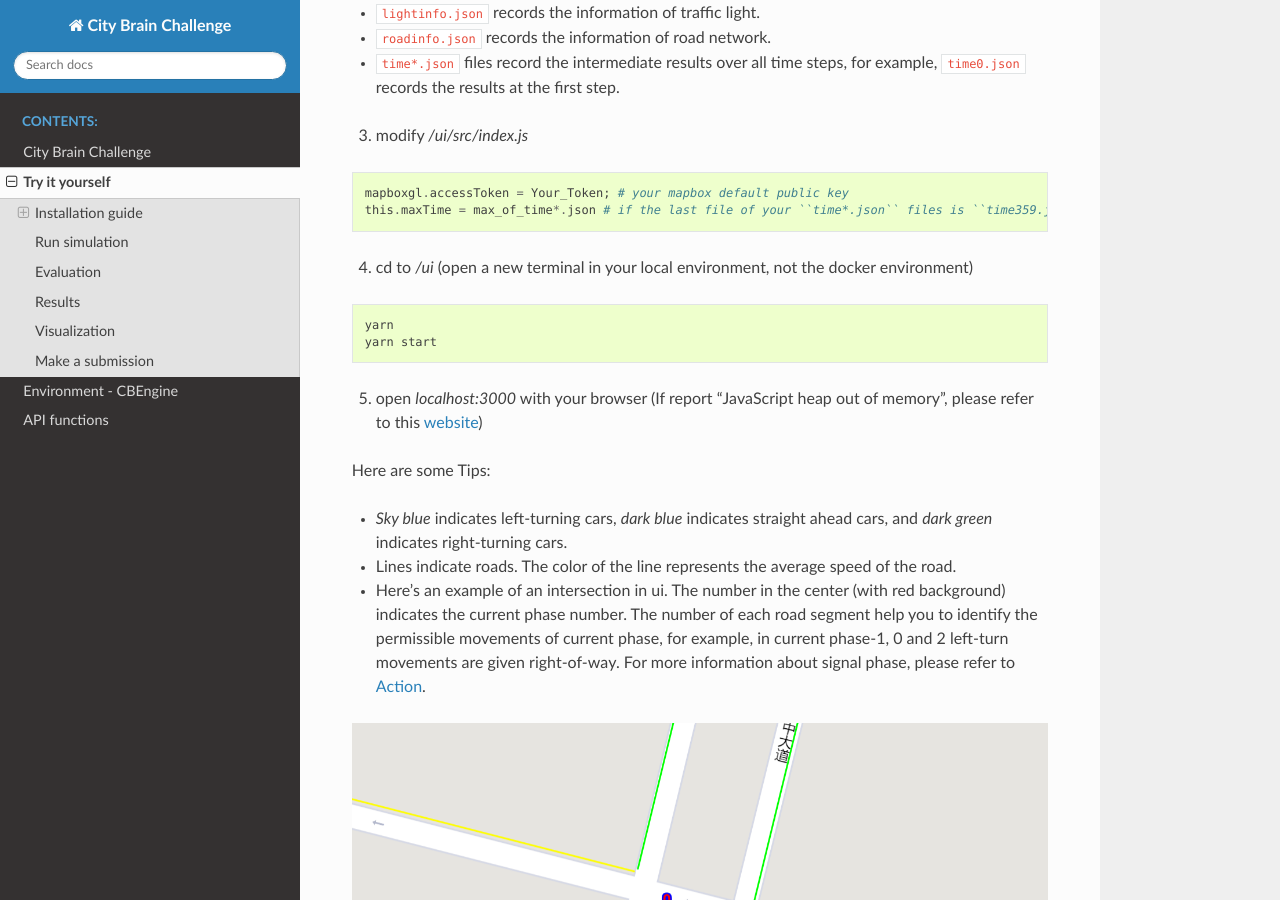
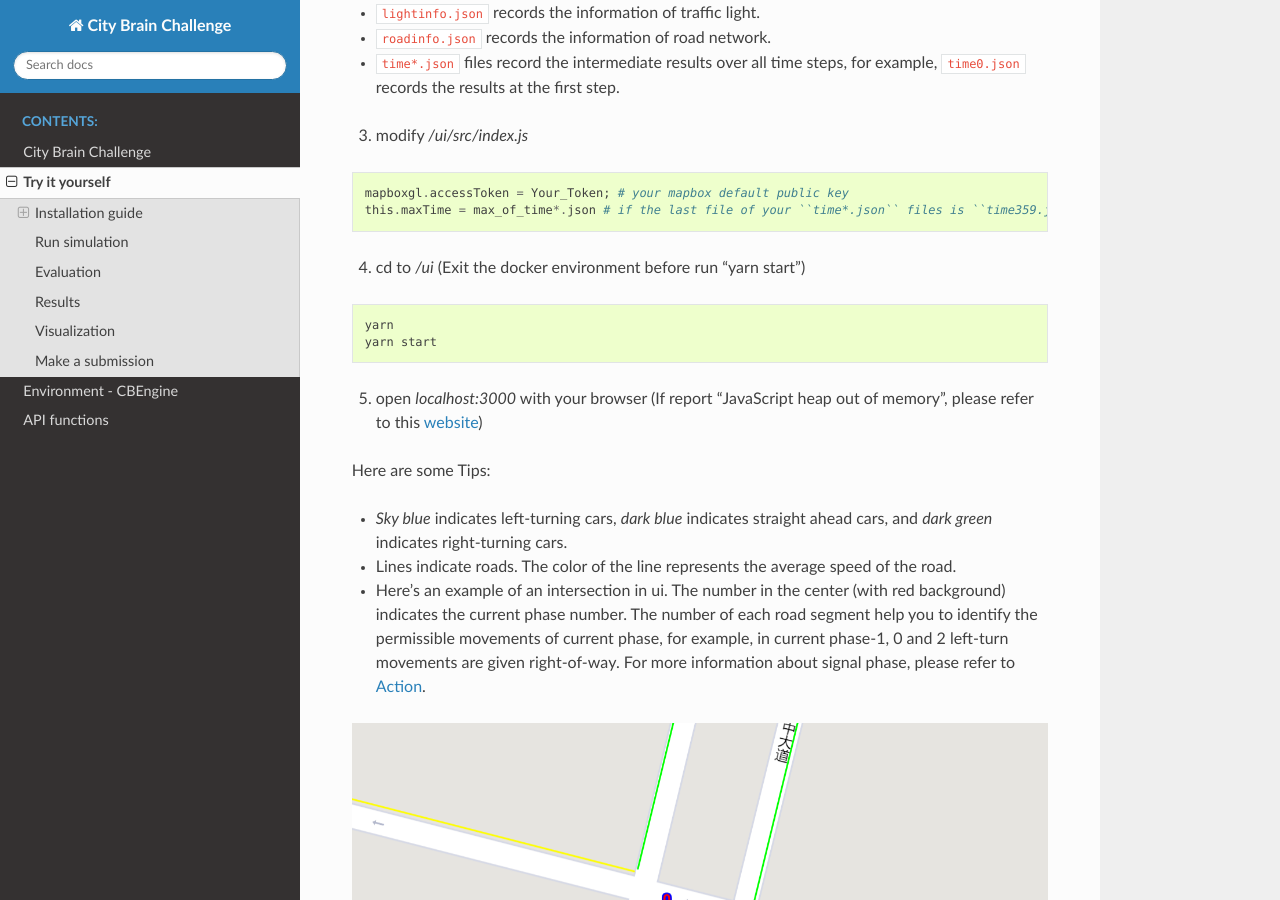
Before and after one commit to CityBrainChallenge/KDDCup2021-CityBrainChallenge, a Sphinx documentation site: the page built from docs/try-it-yourself.rst, in a window 1280 px wide and 900 px high, scrolled down 4084 px. Built offline with Sphinx 7.4.7 and the Read the Docs theme 2.0.0, drawn with Linux system fonts in a browser that asks for light colours.

Commit message:
Update try-it-yourself.rst

```diff
--- a/docs/try-it-yourself.rst
+++ b/docs/try-it-yourself.rst
@@ -232,7 +232,7 @@ You can visualize the replay of your intermediate results after your solution be
     mapboxgl.accessToken = Your_Token; # your mapbox default public key
     this.maxTime = max_of_time*.json # if the last file of your ``time*.json`` files is ``time359.json``, it is 359.
 
-4. cd to `/ui` (open a new terminal in your local environment, not the docker environment)
+4. cd to `/ui` (Exit the docker environment before run "yarn start")
 
 .. code-block::
 
```
